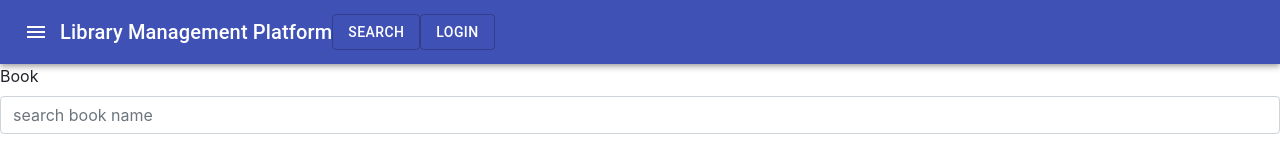
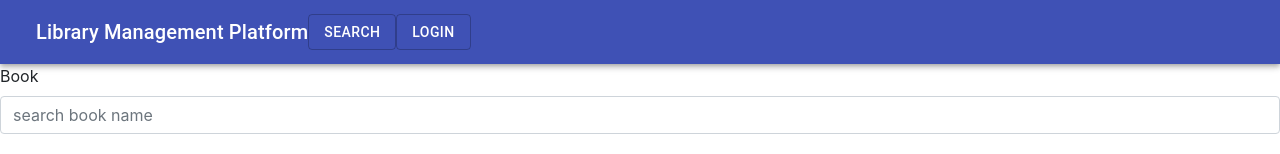
Before and after one commit to chettkulkarni/my-library-app, a React (Create React App) app: page /search in a window 1280 px wide. Shown: the top 154 px of the page. Built offline with nearby package versions, Linux system fonts and the light colour scheme; no server answers.

Commit message:
Update appbar.js

```diff
--- a/src/components/appbar.js
+++ b/src/components/appbar.js
@@ -44,7 +44,7 @@ render(){
       <AppBar position="static">
         <Toolbar>
           <IconButton edge="start"  color="inherit" aria-label="menu">
-            <MenuIcon />
+            {/* <MenuIcon /> */}
           </IconButton>
 
           <Link style={{ color: '#FFF' }} to={`/`} > <Typography variant="h6"  >Library Management Platform</Typography></Link>
```
